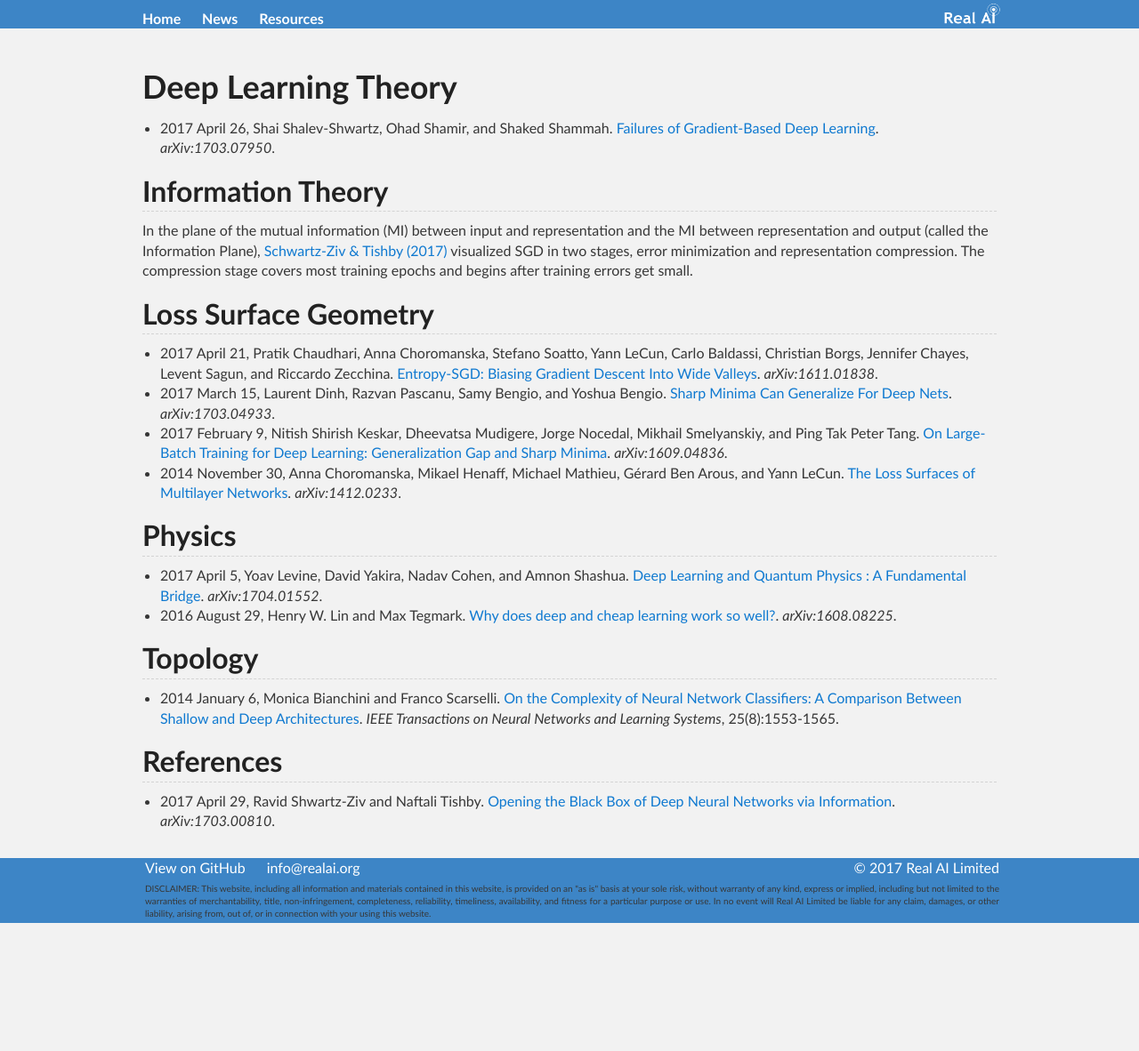
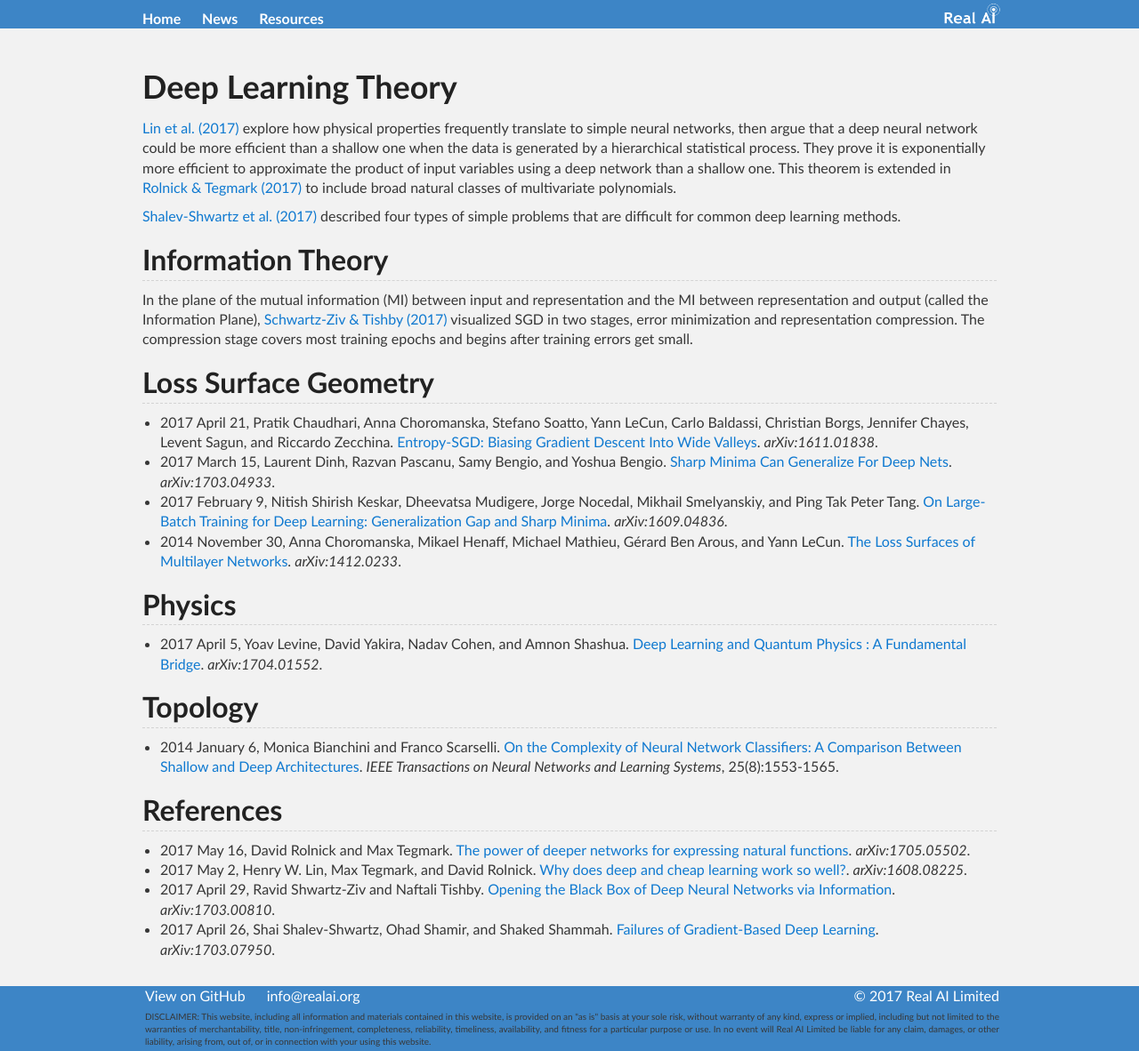
Before and after one commit to Tonywuhk/realai.org, a Jekyll site: the page built from deep-learning-theory.md, in a window 1280 px wide. Shown: the whole page at 89% size. Built offline with Jekyll 4.4.1, drawn with Linux system fonts in a browser that asks for light colours; our own code applies the rules of GitHub Pages for plain Markdown files; comment, search, counter and statistics services are not loaded; the repository's description, which GitHub fills in, is left out; before the commit the page ends 1038 px from its top, so only the background shows below that.

Commit message:
Update deep-learning-theory.md

```diff
--- a/deep-learning-theory.md
+++ b/deep-learning-theory.md
@@ -3,7 +3,9 @@ permalink: /deep-learning-theory/
 ---
 # Deep Learning Theory
 
-* 2017 April 26, Shai Shalev-Shwartz, Ohad Shamir, and Shaked Shammah. [Failures of Gradient-Based Deep Learning](https://arxiv.org/abs/1703.07950). *arXiv:1703.07950*.
+[Lin et al. (2017)](https://arxiv.org/abs/1608.08225) explore how physical properties frequently translate to simple neural networks, then argue that a deep neural network could be more efficient than a shallow one when the data is generated by a hierarchical statistical process. They prove it is exponentially more efficient to approximate the product of input variables using a deep network than a shallow one. This theorem is extended in [Rolnick & Tegmark (2017)](https://arxiv.org/abs/1705.05502) to include broad natural classes of multivariate polynomials.
+
+[Shalev-Shwartz et al. (2017)](https://arxiv.org/abs/1703.07950) described four types of simple problems that are difficult for common deep learning methods.
 
 ## Information Theory
 
@@ -19,7 +21,6 @@ In the plane of the mutual information (MI) between input and representation and
 ## Physics
 
 * 2017 April 5, Yoav Levine, David Yakira, Nadav Cohen, and Amnon Shashua. [Deep Learning and Quantum Physics : A Fundamental Bridge](https://arxiv.org/abs/1704.01552). *arXiv:1704.01552*.
-* 2016 August 29, Henry W. Lin and Max Tegmark. [Why does deep and cheap learning work so well?](https://arxiv.org/abs/1608.08225). *arXiv:1608.08225*.
 
 ## Topology
 
@@ -27,4 +28,7 @@ In the plane of the mutual information (MI) between input and representation and
 
 ## References
 
+* 2017 May 16, David Rolnick and Max Tegmark. [The power of deeper networks for expressing natural functions](https://arxiv.org/abs/1705.05502). *arXiv:1705.05502*.
+* 2017 May 2, Henry W. Lin, Max Tegmark, and David Rolnick. [Why does deep and cheap learning work so well?](https://arxiv.org/abs/1608.08225). *arXiv:1608.08225*.
 * 2017 April 29, Ravid Shwartz-Ziv and Naftali Tishby. [Opening the Black Box of Deep Neural Networks via Information](https://arxiv.org/abs/1703.00810). *arXiv:1703.00810*.
+* 2017 April 26, Shai Shalev-Shwartz, Ohad Shamir, and Shaked Shammah. [Failures of Gradient-Based Deep Learning](https://arxiv.org/abs/1703.07950). *arXiv:1703.07950*.
```
